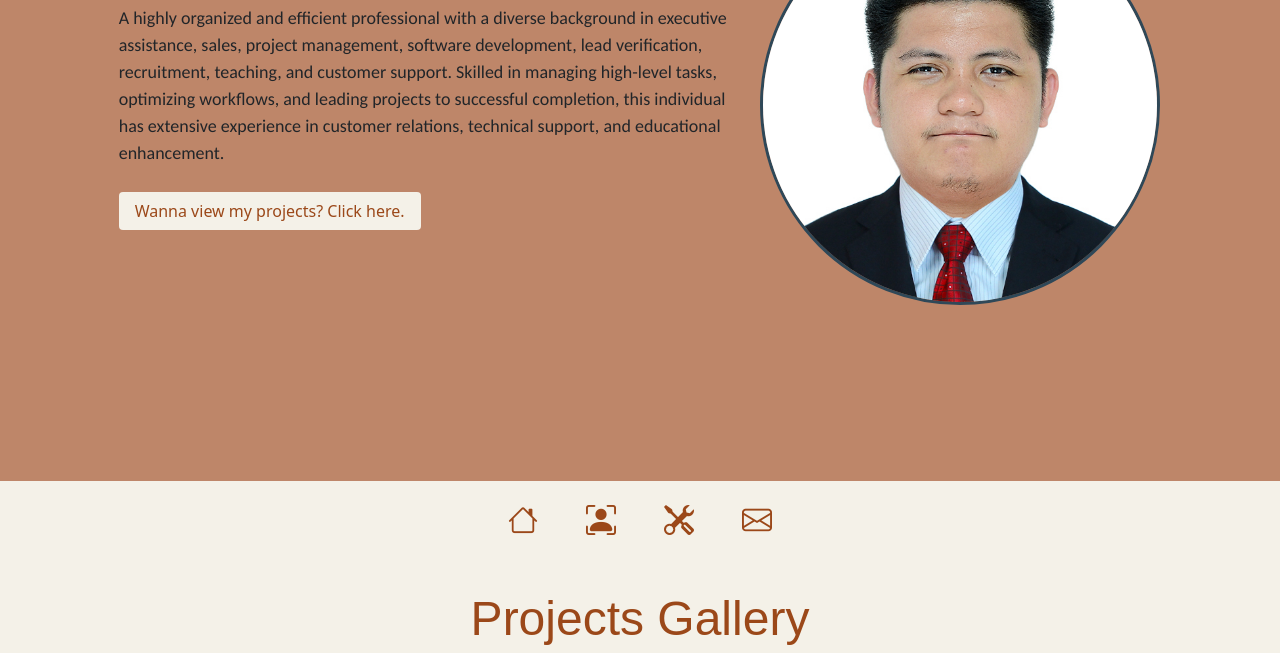
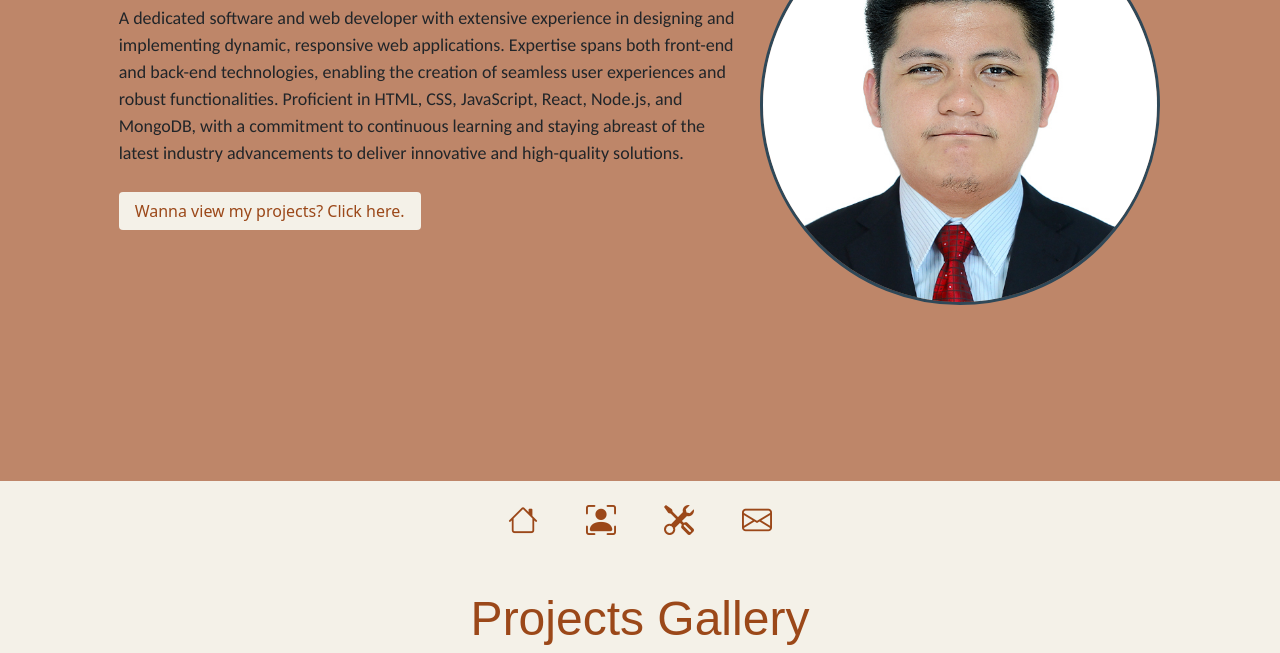
Before and after one commit to yhuhz/webportfolio, a plain HTML site: page index.html in a window 1280 px wide. Shown: the part 1180-1833 px from the top of the page. Drawn offline with nearby package versions, Linux system fonts and the light colour scheme; a web font is replaced by a local one.

Commit message:
final fix

```diff
--- a/index.html
+++ b/index.html
@@ -72,13 +72,14 @@
         <div class="col-md-6 text-md-start">
           <h1 id="about-me">About <span>Julius Albert Grajo</span></h1>
           <p id="description" class="text-dark pb-md-3">
-            A highly organized and efficient professional with a diverse
-            background in executive assistance, sales, project management,
-            software development, lead verification, recruitment, teaching, and
-            customer support. Skilled in managing high-level tasks, optimizing
-            workflows, and leading projects to successful completion, this
-            individual has extensive experience in customer relations, technical
-            support, and educational enhancement.
+            A dedicated software and web developer with extensive experience in
+            designing and implementing dynamic, responsive web applications.
+            Expertise spans both front-end and back-end technologies, enabling
+            the creation of seamless user experiences and robust
+            functionalities. Proficient in HTML, CSS, JavaScript, React,
+            Node.js, and MongoDB, with a commitment to continuous learning and
+            staying abreast of the latest industry advancements to deliver
+            innovative and high-quality solutions.
           </p>
 
           <a href="#projects" class="text-decoration-none px-3 py-2 rounded"
@@ -263,9 +264,9 @@
             <a href="https://linkedin.com/in/juliusalbertgrajo" target="_blank"
               ><i class="bi bi-linkedin"></i
             ></a>
-            <a href="mailto:julius.albert.grajo@gmail.com"
+            <!-- <a href="mailto:julius.albert.grajo@gmail.com"
               ><i class="bi bi-envelope-at-fill"></i
-            ></a>
+            ></a> -->
           </div>
         </div>
       </div>
```
